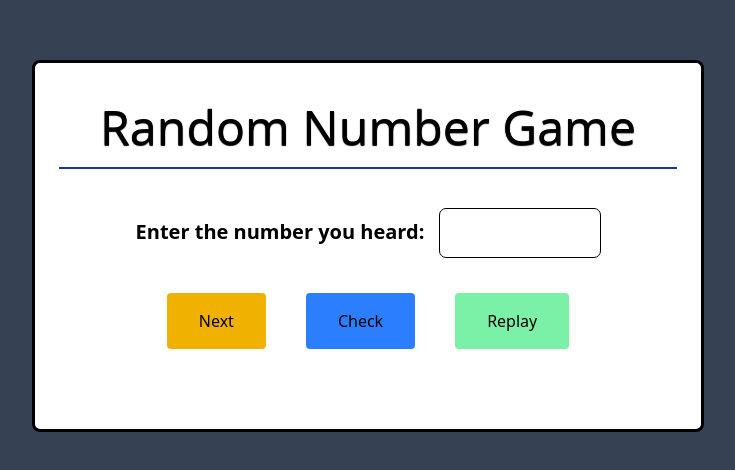
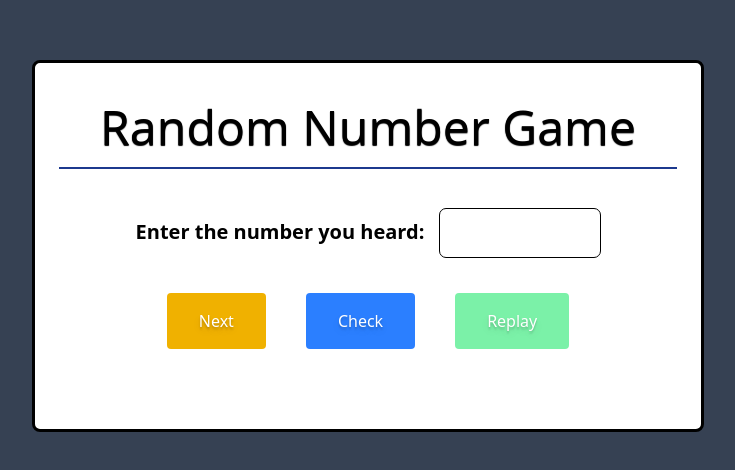
Before and after one commit to RRmallaP/random-num-fr, a React (Vite) app: page / in a window 1280 px wide. Shown: the part 154-624 px from the top of the page, without its empty margins (272-1007 px from the left). Built offline with nearby package versions, Linux system fonts and the light colour scheme.

Commit message:
update button color and layout

```diff
--- a/src/components/random-number/random-number.jsx
+++ b/src/components/random-number/random-number.jsx
@@ -136,20 +136,20 @@ function RandomNumberGame() {
               min={1} />
           </div>
 
-          <div className="flex flex-col md:flex-row items-center justify-center gap-5 md:gap-10 pb-4 mb-10">
-            <button className="bg-yellow-500 px-8 py-4 rounded-sm"
+          <div className="flex flex-wrap items-center justify-center gap-5 md:gap-10 pb-4 mb-10">
+            <button className="bg-yellow-500 text-shadow-lg text-white text-semibold px-8 py-4 rounded-sm"
               type="button"
               ref={nextButton}
               disabled={!checkStatus}
               onClick={handleNext}>
               Next
             </button>
-            <button className="bg-blue-500 px-8 py-4 rounded-sm"
+            <button className="bg-blue-500 text-shadow-lg text-white text-semibold px-8 py-4 rounded-sm"
               type="submit" disabled={checkStatus}>
               Check
             </button>
             <button
-              className="bg-green-300 px-8 py-4 rounded-sm"
+              className="bg-green-300 px-8 py-4 text-shadow-lg text-white text-semibold rounded-sm basis-60 md:basis-auto"
               onClick={replay}
               ref={replayButton}
               type="button"
```
